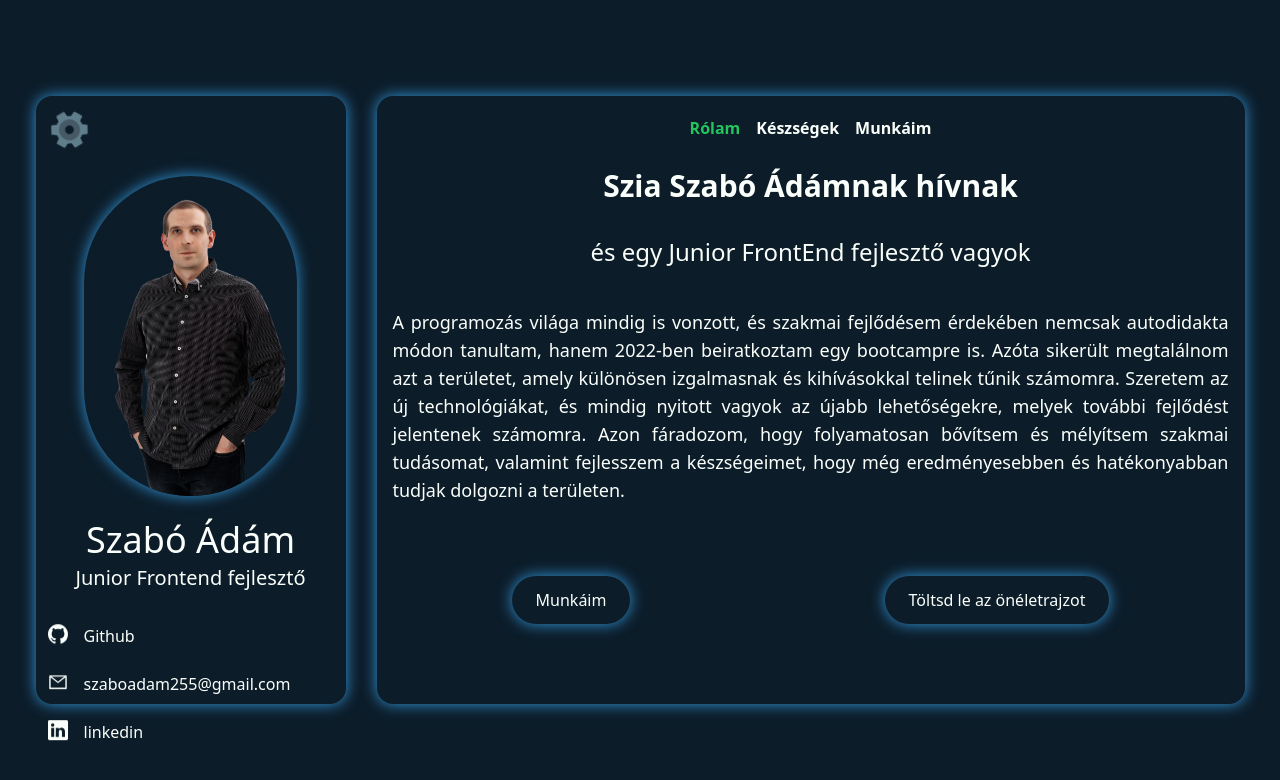
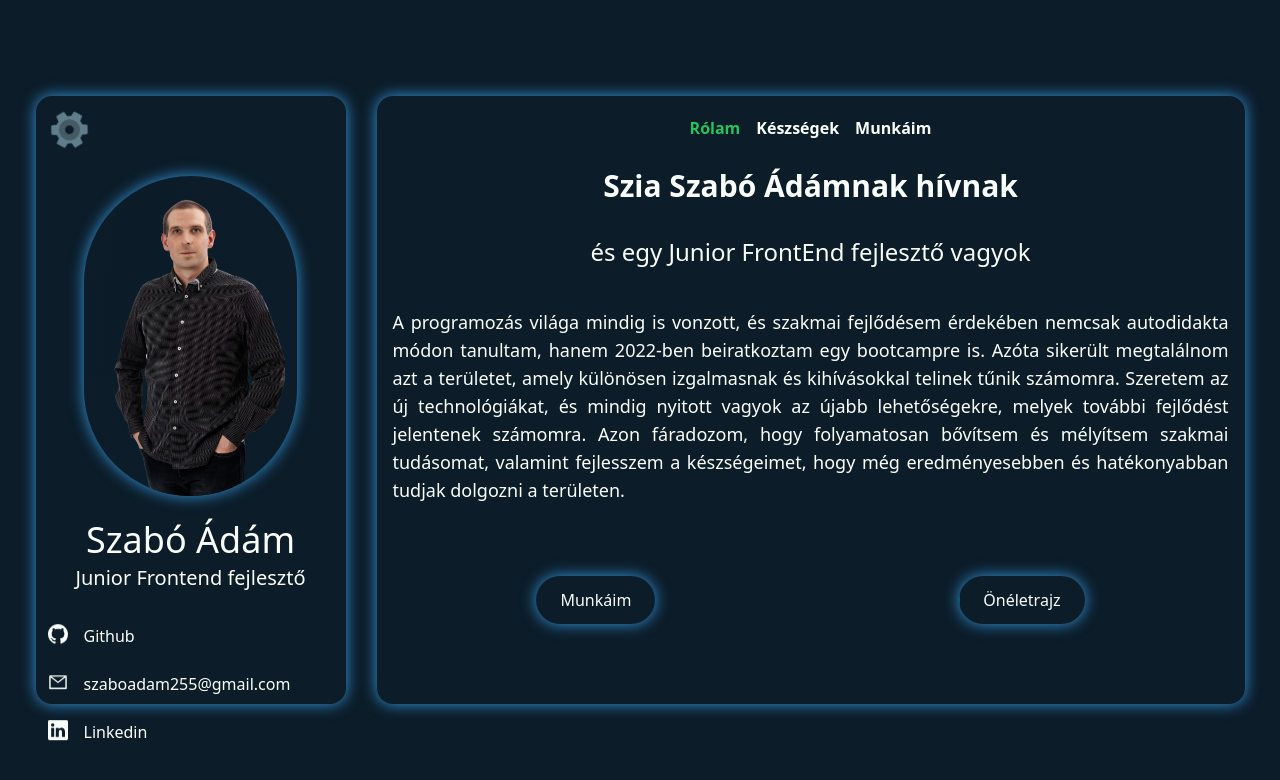
Before and after one commit to sz-adam/portfolio, a React (Create React App) app: page / in a window 1280 px wide. Shown: the top 780 px of the page. Built offline with nearby package versions, Linux system fonts and the light colour scheme.

Commit message:
Text addition + new youtube link

```diff
--- a/src/components/HomeInformation.jsx
+++ b/src/components/HomeInformation.jsx
@@ -58,7 +58,7 @@ const HomeInformation = () => {
           <div className="p-3" >
             <a href="https://www.linkedin.com/in/%C3%A1d%C3%A1m-szab%C3%B3-06733527a/" className="flex  items-center text-center">
               <BsLinkedin className="text-xl animate-bounce" />
-              <span className="ml-4">linkedin</span>
+              <span className="ml-4">Linkedin</span>
             </a>
           </div>
 
--- a/src/languages/de.json
+++ b/src/languages/de.json
@@ -14,10 +14,10 @@
     "home-name": "Hallo, mein name ist Adam Szabo",
     "home-junior": " und ich bin ein Junior Frontend-Developer",
     "home-about": "Die Welt des Programmierens hat mich schon immer fasziniert, und um meine berufliche Entwicklung voranzutreiben, habe ich nicht nur autodidaktisch gelernt, sondern mich auch 2022 für ein Bootcamp eingeschrieben. Seitdem habe ich mein Interessengebiet gefunden, das für mich besonders spannend und herausfordernd erscheint. Ich liebe neue Technologien und bin immer offen für weitere Möglichkeiten, die meine Weiterentwicklung vorantreiben. Ich bemühe mich ständig, mein Fachwissen zu erweitern und zu vertiefen sowie meine Fähigkeiten zu verbessern, um noch erfolgreicher und effizienter in diesem Bereich arbeiten zu können.",
-    "home-cv": "Lade meinen Lebenslauf herunter",
+    "home-cv": "Lebenslauf",
     "home-portfolio": "Meine Arbeiten",
 
-    "portfolio-fullstackBlog":"ich habe den Node.js API Project: Build a Blog Project API 2023-Kurs auf Udemy abgeschlossen. Ich erweitere ihn kontinuierlich um zusätzliche Funktionen und arbeite auch am Frontend. Derzeit umfassen die Funktionen die Registrierung, Anmeldung, das Schreiben und Bearbeiten von Beiträgen, das Liken von Beiträgen sowie das Schreiben und Bearbeiten von Kommentaren. Benutzer können das Profil des Autors anzeigen, wo sie den Benutzer mögen oder blockieren können, und der Autor kann sehen, wer sein Profil angesehen hat. Benutzer können auch ihr eigenes Profil überprüfen, um zu verfolgen, wen sie mögen oder blockiert haben. Es gibt einen Änderungsreiter, auf dem Benutzer ihr Profilbild, den Vornamen, den Nachnamen und das Passwort ändern können. Es gibt die Möglichkeit, das Benutzerprofil zu löschen. Es steht eine Admin-Schnittstelle zur Verfügung, auf der alle Benutzer angezeigt und vom Administrator blockiert werden können. In diesem Fall kann der blockierte Benutzer keine Beiträge erstellen. Videodemonstration verfügbar.",
+    "portfolio-fullstackBlog":"ich habe den Node.js API Project: Build a Blog Project API 2023-Kurs auf Udemy abgeschlossen. Ich erweitere ihn kontinuierlich um zusätzliche Funktionen und arbeite auch am Frontend. Derzeit umfassen die Funktionen die Registrierung, Anmeldung, das Schreiben und Bearbeiten von Beiträgen, das Liken von Beiträgen sowie das Schreiben und Bearbeiten von Kommentaren. Benutzer können das Profil des Autors anzeigen, wo sie den Benutzer mögen oder blockieren können, und der Autor kann sehen, wer sein Profil angesehen hat. Benutzer können auch ihr eigenes Profil überprüfen, um zu verfolgen, wen sie mögen oder blockiert haben. Es gibt einen Änderungsreiter, auf dem Benutzer ihr Profilbild, den Vornamen, den Nachnamen und das Passwort ändern können. Es gibt die Möglichkeit, das Benutzerprofil zu löschen. Es steht eine Admin-Schnittstelle zur Verfügung, auf der alle Benutzer angezeigt und vom Administrator blockiert werden können. In diesem Fall kann der blockierte Benutzer keine Beiträge erstellen.Ein blockierter Benutzer kann eine Nachricht an den Administrator senden. Außerdem wurde ein Dunkelmodus hinzugefügt. Videodemonstration verfügbar.",
     "portfolio-memorygame": "Dies ist ein einfaches Memory-Spiel. Es wählt zufällig sechs von 18 Bildern für das Spiel aus.",
     "portfolio-quiz": "Dies ist ein Quiz-Spiel mit der Verwendung der opentdb API. Am Ende der Fragen werden die richtigen und falschen Antworten angezeigt.",
     "portfolio-movie":"Filme/Serien können mit Hilfe der OMDB-API gesucht werden. Sie können zu Favoriten hinzugefügt werden. Weitere Informationen werden in einem Modal-Fenster angezeigt.",
--- a/src/languages/en.json
+++ b/src/languages/en.json
@@ -14,10 +14,10 @@
   "home-name": "Hello, my name is Adam Szabo",
   "home-junior": "and I am a Junior FrontEnd developer",
   "home-about": "The world of programming has always fascinated me, and in order to further my professional development, I have not only learned in a self-taught manner but also enrolled in a bootcamp in 2022. Since then, I have managed to find that particular area which seems especially exciting and full of challenges to me. I enjoy exploring new technologies and I am always open to new opportunities that offer further growth for me. I strive to continuously expand and deepen my professional knowledge, as well as improve my skills, in order to work even more effectively and efficiently in the field.",
-  "home-cv": "Download the Resume",
+  "home-cv": "Resume",
   "home-portfolio": "Projects",
 
-  "portfolio-fullstackBlog": "I have completed the Node.js API Project: Build a Blog Project API 2023 course on Udemy. I am continuously enhancing it with additional features and also working on the frontend. Currently, the functionalities include registration, login, writing and editing posts, liking posts, writing and editing comments. Users can view the author's profile, where they can like or block the user, and the author can see who has viewed their profile. Users can also check their own profile to track who they have liked or blocked. There is a modification tab where users can change their profile picture, first name, last name, and password. There is an option to delete the user profile. An admin interface is available to view all users and can be used by the administrator to block users. In this case, the blocked user won't be able to create posts. Video demonstration available.",
+  "portfolio-fullstackBlog": "I have completed the Node.js API Project: Build a Blog Project API 2023 course on Udemy. I am continuously enhancing it with additional features and also working on the frontend. Currently, the functionalities include registration, login, writing and editing posts, liking posts, writing and editing comments. Users can view the author's profile, where they can like or block the user, and the author can see who has viewed their profile. Users can also check their own profile to track who they have liked or blocked. There is a modification tab where users can change their profile picture, first name, last name, and password. There is an option to delete the user profile. An admin interface is available to view all users and can be used by the administrator to block users. In this case, the blocked user won't be able to create posts. Blocked user can send a message to the administrator. Additionally, a dark mode has been added. Video demonstration available.",
   "portfolio-memorygame": "This is a simple memory game. It randomly selects six out of eighteen images for the game.",
   "portfolio-quiz": "This is a Quiz game using opentdb api. At the end of the questions, it displays the correct and incorrect answers.",
   "portfolio-movie": "Movies/TV shows can be searched using the OMDB API. They can be saved to favorites. More information is displayed in a modal window.",
--- a/src/languages/hu.json
+++ b/src/languages/hu.json
@@ -14,10 +14,10 @@
   "home-name": "Szia Szabó Ádámnak hívnak",
   "home-junior": " és egy Junior FrontEnd fejlesztő vagyok",
   "home-about": "A programozás világa mindig is vonzott, és szakmai fejlődésem érdekében nemcsak autodidakta módon tanultam, hanem 2022-ben beiratkoztam egy bootcampre is. Azóta sikerült megtalálnom azt a területet, amely különösen izgalmasnak és kihívásokkal telinek tűnik számomra. Szeretem az új technológiákat, és mindig nyitott vagyok az újabb lehetőségekre, melyek további fejlődést jelentenek számomra. Azon fáradozom, hogy folyamatosan bővítsem és mélyítsem szakmai tudásomat, valamint fejlesszem a készségeimet, hogy még eredményesebben és hatékonyabban tudjak dolgozni a területen.",
-  "home-cv": "Töltsd le az önéletrajzot",
+  "home-cv": "Önéletrajz",
   "home-portfolio": "Munkáim",
 
-  "portfolio-fullstackBlog": "Elvégeztem Udemy-n a Nodejs API Project: Build a Blog Project API 2023 képzést , folyamatosan egészítem ki plusz funkciókkal és készítem hozzá a Frontendet is. Jelenleg: Regisztráció, bejelentkezés, poszt írása , módosítása, kedvelése.  Comment írása , módosítása. Szerző profiljának megtekintése ahol lehet kedvelni illetve blokkolni a felhasználót , illetve a szerző látja , hogy ki nézte meg a profilját. Saját profil megnézése ahol nyomon lehet követni, hogy kiket kedveltünk vagy blokkoltuk. Van egy módosítás füll ahol lehet a profilképet, kereszt és a vezetéknevet valamint jelszót változtatni. Lehetőség van a felhasználói profil törlésére. Van egy admin felület, ahol az összes felhasználót az adott adminisztrátor megtekintheti és blokkolhatja. Ebben az esetben a felhasználó nem tud posztot létrehozni. Videó bemutató elérhető.",
+  "portfolio-fullstackBlog": "Elvégeztem Udemy-n a Nodejs API Project: Build a Blog Project API 2023 képzést , folyamatosan egészítem ki plusz funkciókkal és készítem hozzá a Frontendet is. Jelenleg: Regisztráció, bejelentkezés, poszt írása , módosítása, kedvelése.  Comment írása , módosítása. Szerző profiljának megtekintése ahol lehet kedvelni illetve blokkolni a felhasználót , illetve a szerző látja , hogy ki nézte meg a profilját. Saját profil megnézése ahol nyomon lehet követni, hogy kiket kedveltünk vagy blokkoltuk. Van egy módosítás füll ahol lehet a profilképet, kereszt és a vezetéknevet valamint jelszót változtatni. Lehetőség van a felhasználói profil törlésére. Van egy admin felület, ahol az összes felhasználót az adott adminisztrátor megtekintheti és blokkolhatja. Ebben az esetben a felhasználó nem tud posztot létrehozni. Blokkolt felhasználó egy üzenetet tud írni az adminisztrátornak. Továbbá kiegészült egy sötét móddal is.  Videó bemutató elérhető.",
   "portfolio-memorygame": "Ez egy egyszerű memória játék. 18 képből választ véletlenszerűen hat darabot a játékhoz.",
   "portfolio-quiz": "Ez egy Quiz játék opentdb api használatával. A kérdések végén a helyes és helytelen válaszokat megjeleníti.",
   "portfolio-movie": "Filmeket/sorozatokat lehet keresni az omdb api használatával. Kedvencek közé lehet menteni. Modal ablakban több információt jelenít meg.",
--- a/src/pages/Portfolio.jsx
+++ b/src/pages/Portfolio.jsx
@@ -99,7 +99,7 @@ const Portfolio = () => {
       category:"Fullstack",
       title: i18n.text(language, i18n.MAP['portfolio-fullstackBlog']),
       link: "https://github.com/sz-adam/Blog-fullsctack-",
-      demo: "https://www.youtube.com/watch?v=H-CU_7dVSHY"
+      demo: "https://www.youtube.com/watch?v=-1KRmwhIT5g"
     },
   ]
 
```
